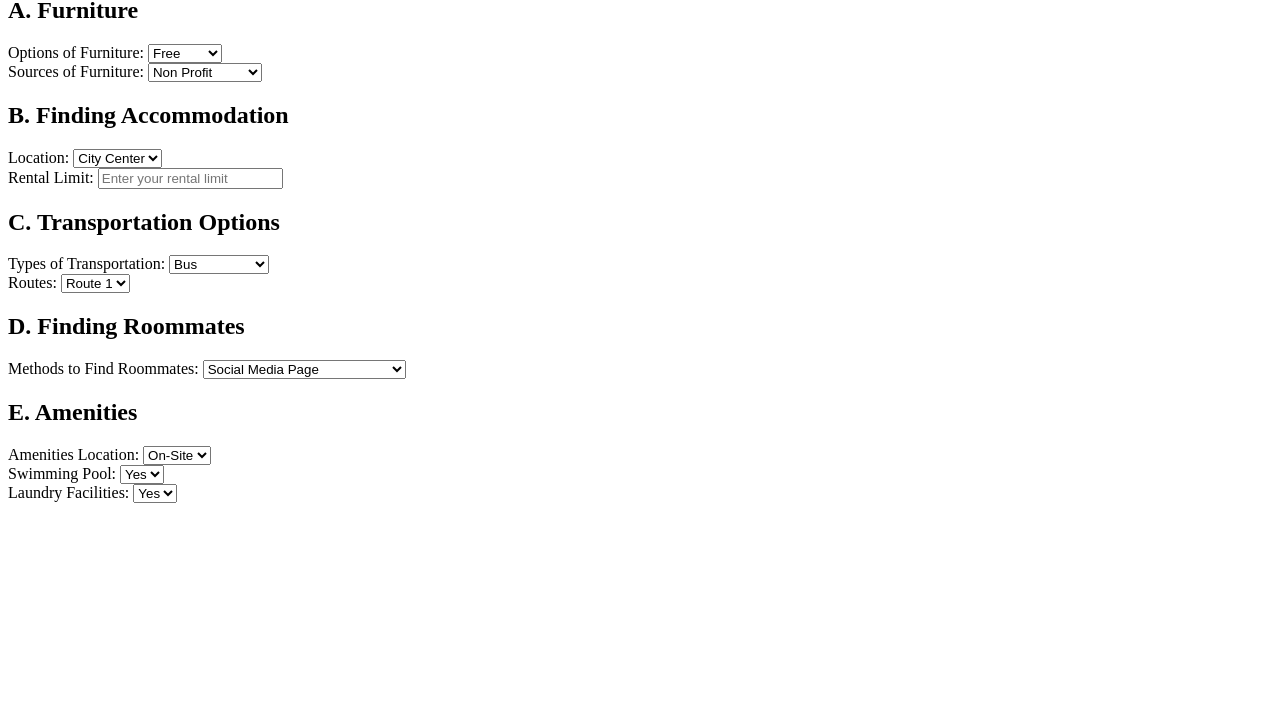
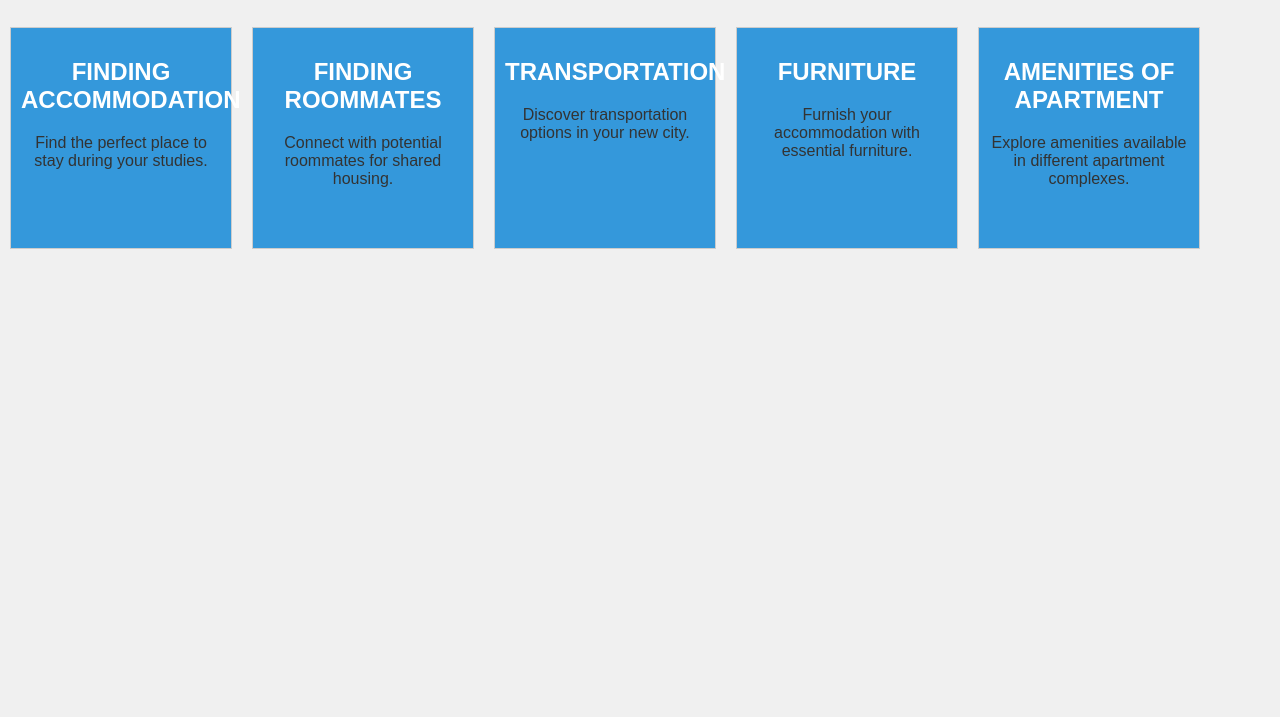
Before and after one commit to ajubayer36/GradHub, a plain HTML site: page Housing.html in a window 1280 px wide. Shown: the part 83-800 px from the top of the page. Drawn offline with Linux system fonts and the light colour scheme.

Commit message:
Changing tile color in housing

```diff
--- a/Housing.html
+++ b/Housing.html
@@ -1,86 +1,63 @@
 <!DOCTYPE html>
 <html>
 <head>
-    <title>Housing</title>
+    <title>HOUSING SOLUTION FOR INTERNATIONAL STUDENTS</title>
+    <style>
+        body {
+            font-family: Arial, sans-serif;
+            background-color: #f0f0f0; /* Page background color */
+            margin: 0;
+            padding: 0;
+        }
+
+        .tile {
+            width: 200px;
+            height: 200px;
+            border: 1px solid #ccc;
+            margin: 10px;
+            float: left;
+            text-align: center;
+            padding: 10px;
+            background-color: #3498db; /* Blue - Tile background color */
+        }
+
+        h1 {
+            text-align: center;
+            color: #333; /* Heading text color */
+            background-color: #3498db; /* Blue - Heading background color */
+            padding: 10px;
+        }
+
+        h2 {
+            color: #fff; /* Tile title text color */
+        }
+
+        p {
+            color: #333; /* Tile description text color */
+        }
+    </style>
 </head>
 <body>
-    <h1>Welcome to our Housing Page</h1>
-
-    <h2>A. Furniture</h2>
-    <label for="furniture-options">Options of Furniture:</label>
-    <select id="furniture-options" name="furniture-options">
-        <option value="free">Free</option>
-        <option value="not-free">Not Free</option>
-    </select>
-
-    <br>
-
-    <label for="furniture-sources">Sources of Furniture:</label>
-    <select id="furniture-sources" name="furniture-sources">
-        <option value="non-profit">Non Profit</option>
-        <option value="online-shops">Online Shops</option>
-        <option value="physical-stores">Physical Stores</option>
-    </select>
-
-    <h2>B. Finding Accommodation</h2>
-    <label for="location">Location:</label>
-    <select id="location" name="location">
-        <option value="city-center">City Center</option>
-        <option value="suburbs">Suburbs</option>
-        <option value="rural">Rural</option>
-    </select>
-
-    <br>
-
-    <label for="rental-limit">Rental Limit:</label>
-    <input type="number" id="rental-limit" name="rental-limit" placeholder="Enter your rental limit">
-
-    <h2>C. Transportation Options</h2>
-    <label for="transportation-type">Types of Transportation:</label>
-    <select id="transportation-type" name="transportation-type">
-        <option value="bus">Bus</option>
-        <option value="personal-car">Personal Car</option>
-        <option value="cycle">Cycle</option>
-    </select>
-
-    <br>
-
-    <label for="transportation-routes">Routes:</label>
-    <select id="transportation-routes" name="transportation-routes">
-        <option value="route-1">Route 1</option>
-        <option value="route-2">Route 2</option>
-        <option value="route-3">Route 3</option>
-    </select>
-
-    <h2>D. Finding Roommates</h2>
-    <label for="roommate-options">Methods to Find Roommates:</label>
-    <select id="roommate-options" name="roommate-options">
-        <option value="social-media">Social Media Page</option>
-        <option value="university-resources">University Resources</option>
-        <option value="neighborhood-message-board">Neighborhood Message Board</option>
-    </select>
-
-    <h2>E. Amenities</h2>
-    <label for="amenities-location">Amenities Location:</label>
-    <select id="amenities-location" name="amenities-location">
-        <option value="on-site">On-Site</option>
-        <option value="off-site">Off-Site</option>
-    </select>
-
-    <br>
-
-    <label for="amenities-pool">Swimming Pool:</label>
-    <select id="amenities-pool" name="amenities-pool">
-        <option value="yes">Yes</option>
-        <option value="no">No</option>
-    </select>
-
-    <br>
-
-    <label for="amenities-laundry">Laundry Facilities:</label>
-    <select id="amenities-laundry" name="amenities-laundry">
-        <option value="yes">Yes</option>
-        <option value="no">No</option>
-    </select>
+    <h1>Welcome to Housing Solutions for International Students</h1>
+    <div class="tile">
+        <h2>FINDING ACCOMMODATION</h2>
+        <p>Find the perfect place to stay during your studies.</p>
+    </div>
+    <div class="tile">
+        <h2>FINDING ROOMMATES</h2>
+        <p>Connect with potential roommates for shared housing.</p>
+    </div>
+    <div class="tile">
+        <h2>TRANSPORTATION</h2>
+        <p>Discover transportation options in your new city.</p>
+    </div>
+    <div class="tile">
+        <h2>FURNITURE</h2>
+        <p>Furnish your accommodation with essential furniture.</p>
+    </div>
+    <div class="tile">
+        <h2>AMENITIES OF APARTMENT</h2>
+        <p>Explore amenities available in different apartment complexes.</p>
+    </div>
 </body>
 </html>
```
